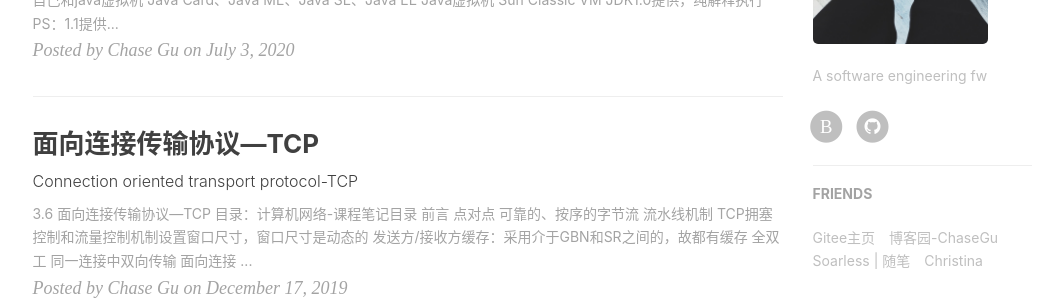
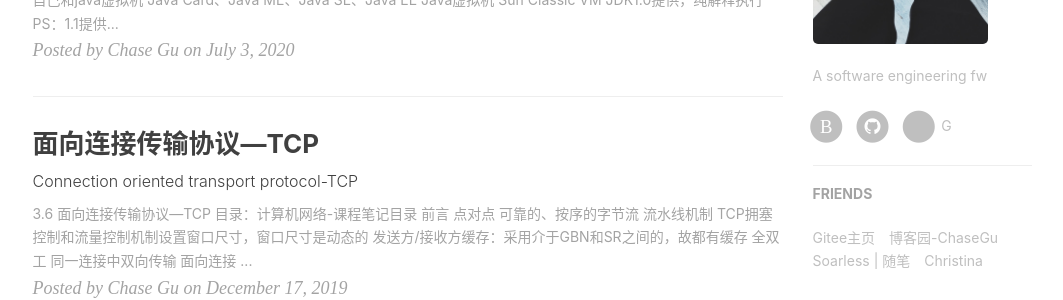
Before and after one commit to Chase-Gu/Chase-Gu.github.io, a Jekyll site: the page built from index.html, in a window 1280 px wide and 1400 px high, scrolled down 672 px. Shown: the part 144-444 px from the top of the window, without its empty margins (135-1198 px from the left). Built offline with Jekyll 4.4.1, drawn with Linux system fonts in a browser that asks for light colours; nearby versions of some CDN libraries; the list of posts is cut into pages by our own code; comment, search, counter and statistics services are not loaded.

Commit message:
add gitee link

```diff
--- a/_config.yml
+++ b/_config.yml
@@ -16,6 +16,7 @@
 # weibo_username:     huxpro
 # zhihu_username:     huxpro
 github_username:    Chase-Gu
+gitee_username:     gushichen
 bilibili_id:        345627471
 # twitter_username:   huxpro
 #facebook_username:  huxpro
--- a/_includes/sns-links.html
+++ b/_includes/sns-links.html
@@ -78,6 +78,16 @@
     </a>
   </li>
   {% endif %}
+  {% if site.gitee_username %}
+  <li>
+    <a target="_blank" href="https://gitee.com/{{ site.gitee_username }}">
+      <span class="fa-stack fa-lg">
+        <i class="fa fa-circle fa-stack-2x"></i>
+        <i class="fa fa-stack-1x fa-inverse"G></i>
+      </span>
+    </a>G
+  </li>
+  {% endif %}
   {% if site.linkedin_username %}
   <li>
     <a target="_blank" href="https://www.linkedin.com/in/{{ site.linkedin_username }}">
```
